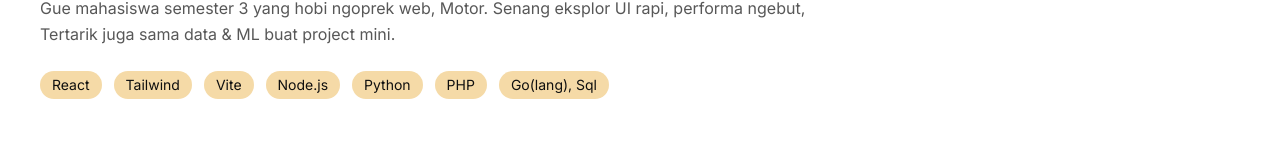
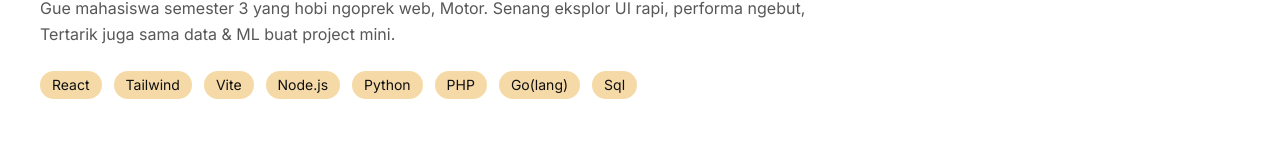
Before and after one commit to oktarizagunawan63/portofolioterbaru, a React (Vite) app: page / in a window 1280 px wide. Shown: the part 637-798 px from the top of the page. Built offline with nearby package versions, Linux system fonts and the light colour scheme.

Commit message:
update terbaru

```diff
--- a/src/sections/About.jsx
+++ b/src/sections/About.jsx
@@ -7,7 +7,7 @@
         performa ngebut, Tertarik juga sama data & ML buat project mini.
       </p>
       <div className="mt-6 flex flex-wrap gap-3">
-        {["React", "Tailwind", "Vite", "Node.js", "Python", "PHP", "Go(lang), Sql"].map((s) => (
+        {["React", "Tailwind", "Vite", "Node.js", "Python", "PHP", "Go(lang)", "Sql"].map((s) => (
           <span key={s} className="chip">{s}</span>
         ))}
       </div>
--- a/src/sections/Projects.jsx
+++ b/src/sections/Projects.jsx
@@ -25,7 +25,7 @@
   {
     title: "QR Menu Resto",
     desc: "Web Untuk Menampilkan Menu Resto",
-    tags: ["React", "React Router", "Sql"],
+    tags: ["React", "React Router", "Sql", "Go(lang)"],
     link: "#",
     image: reactLogo,
   },
```
